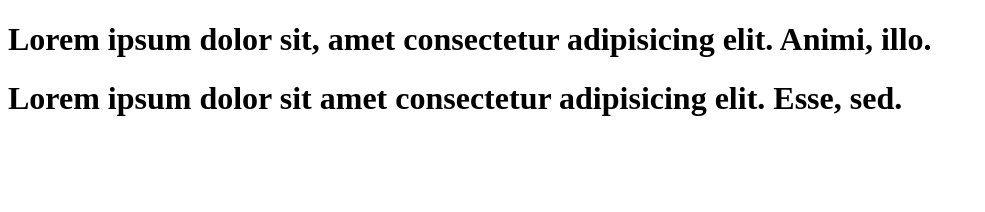
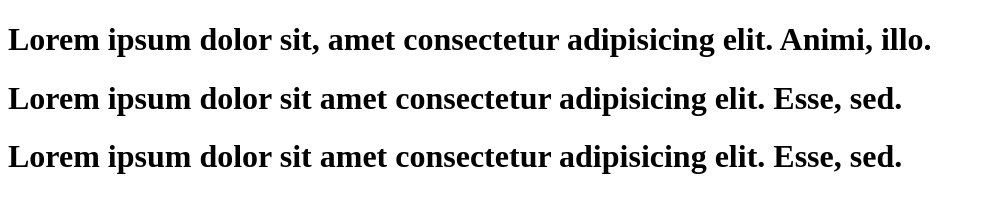
Before and after one commit to ayushpardeshi12/the-github-, a plain HTML site: page index.html in a window 1280 px wide. Shown: the whole page, without its empty margins (0-985 px from the left). Drawn offline with Linux system fonts and the light colour scheme.

Commit message:
heading add to html

```diff
--- a/index.html
+++ b/index.html
@@ -11,6 +11,7 @@
 <body>
     <h1>Lorem ipsum dolor sit, amet consectetur adipisicing elit. Animi, illo.</h1>
     <h1>Lorem ipsum dolor sit amet consectetur adipisicing elit. Esse, sed.</h1>
+    <h1>Lorem ipsum dolor sit amet consectetur adipisicing elit. Esse, sed.</h1>
 </body>
 
 </html>
```
